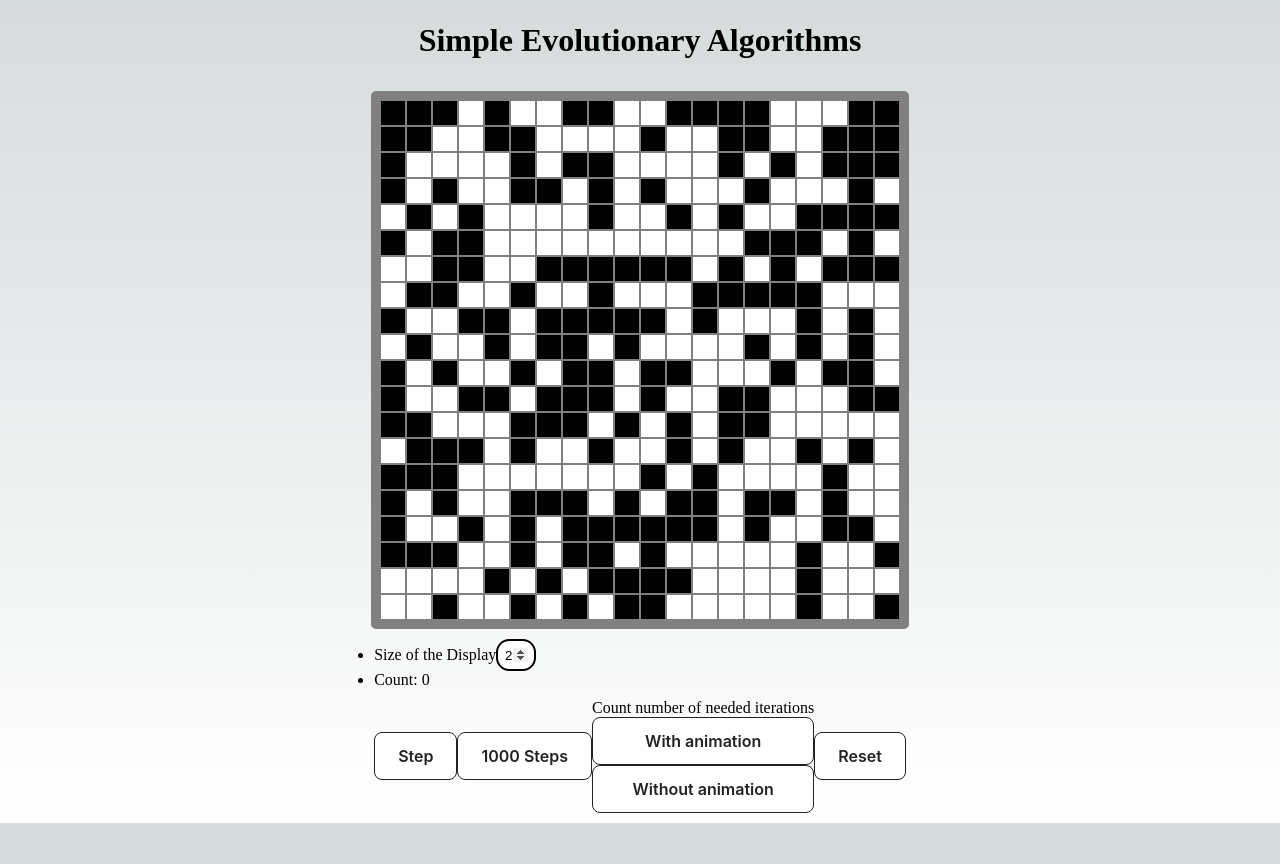
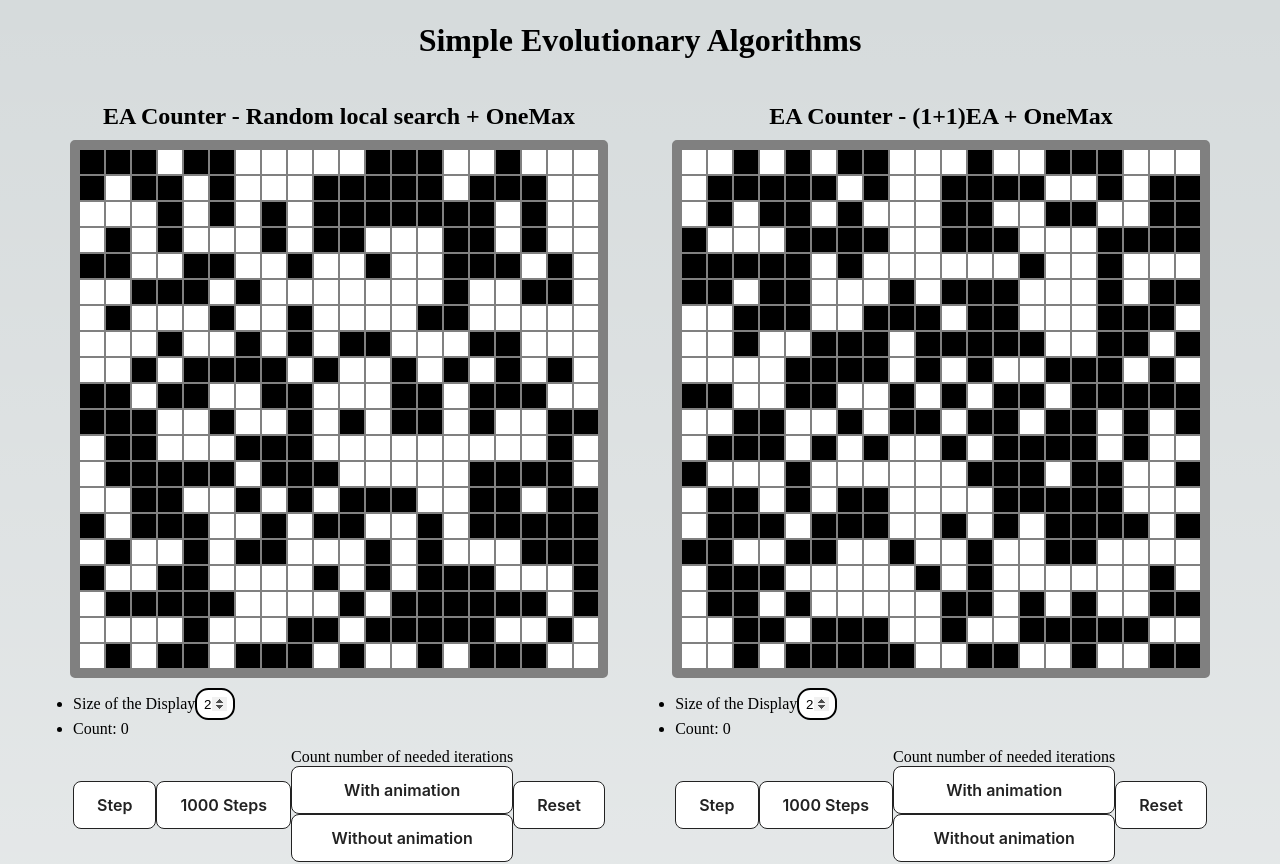
Before and after one commit to DanielC04/EA_visualizer, a React (Create React App) app: page / in a window 1280 px wide. Shown: the top 864 px of the page. Before the commit the page ends 823 px from the top, so only its background shows below. Built offline with nearby package versions, Linux system fonts and the light colour scheme.

Commit message:
implemented 1+1 EA and stuff

```diff
--- a/public/index.html
+++ b/public/index.html
@@ -24,7 +24,7 @@
       work correctly both with client-side routing and a non-root public URL.
       Learn how to configure a non-root public URL by running `npm run build`.
     -->
-    <title>React App</title>
+    <title>EA Visualizer</title>
   </head>
   <body>
     <noscript>You need to enable JavaScript to run this app.</noscript>
--- a/src/App.scss
+++ b/src/App.scss
@@ -6,3 +6,12 @@
     min-height: 100vh;
     width: 100vw;
 }
+
+.ea-counters{
+    display: flex;
+    // overflow-x: scroll;
+    align-items: center;
+    justify-content: center;
+    flex-wrap: wrap;
+    max-width: 100%;
+}
--- a/src/App.tsx
+++ b/src/App.tsx
@@ -1,13 +1,20 @@
 import './index';
 import './App.scss'
 import EACounter from './components/EACounter';
+import { leadingOnes, needle, oneMax, oneOneEAStep, randomLocalSearchStep } from './logic/Simple_EA';
 
 
 function App() {
   return (
     <main className="main-page">
       <h1>Simple Evolutionary Algorithms</h1>
-      <EACounter />
+      <div className='ea-counters'>
+        <EACounter optimizationAlgo={randomLocalSearchStep} testFunction={oneMax} algoName="Random local search + OneMax"/>
+        <EACounter optimizationAlgo={oneOneEAStep} testFunction={oneMax} algoName="(1+1)EA + OneMax"/>
+        <EACounter optimizationAlgo={randomLocalSearchStep} testFunction={leadingOnes} algoName="Random local search + Leading Ones" />
+        <EACounter optimizationAlgo={oneOneEAStep} testFunction={leadingOnes} algoName="(1+1)EA + Leading Ones" />
+        <EACounter optimizationAlgo={oneOneEAStep} testFunction={needle} algoName='Needle'/>
+      </div>
     </main>
   );
 
--- a/src/components/Display.tsx
+++ b/src/components/Display.tsx
@@ -1,7 +1,7 @@
 import './Display.scss'
 import Pixel from './Pixel';
 
-export default function Display(props: {value: string, displayWidth: number}) {
+export default function Display(props: {value: Array<number>, displayWidth: number}) {
   const individuum = props.value;
   const displayWidth = props.displayWidth;
 
@@ -16,7 +16,7 @@ export default function Display(props: {value: string, displayWidth: number}) {
       <div className="display" style={styles}>
       {
         [...Array(individuum.length)].map((_, i) =>
-          <Pixel key={i} value={individuum.charAt(i)} />
+          <Pixel key={i} value={individuum[i]} />
         )
       }
     </div>
--- a/src/components/EACounter.scss
+++ b/src/components/EACounter.scss
@@ -1,3 +1,11 @@
+.ea-counter{
+  margin: 2ex;
+  display: flex;
+  justify-content: center;
+  align-items: center;
+  flex-direction: column;
+  padding: 1ex;
+}
 .controls{
     margin: 10px 0px;
     display: flex;
--- a/src/components/EACounter.tsx
+++ b/src/components/EACounter.tsx
@@ -1,19 +1,19 @@
 import React, { useEffect, useState } from 'react'
-import { oneMax, randomLocalSearchStep } from '../logic/Simple_EA';
+import { OptimizationAlgo, TestFunction } from '../logic/Simple_EA';
 import Display from './Display';
 import { generateRandomIndividuum } from '../logic/helpers';
 import './EACounter.scss'
-import { flushSync } from 'react-dom';
 
 const clamp = (min: number, val: number, max: number) => Math.min(max, Math.max(min, val))
 const sleep = (ms: number) => new Promise((r) => setTimeout(r, ms));
 
-export default function EACounter() {
+export default function EACounter(props: { optimizationAlgo: OptimizationAlgo, testFunction: TestFunction, algoName: string}) {
   const [displaySize, updateDisplaySize] = useState(20);
   const [individuum, updateIndividuum_raw] = useState(generateRandomIndividuum(displaySize * displaySize));
   const [count, updateCount] = useState(0);
   const [isWorking, setIsWorking] = useState(false);
-  const  updateIndividuum = (newIndividuum: string, counterIncrement=1) => {
+
+  const  updateIndividuum = (newIndividuum: Array<number>, counterIncrement=1) => {
     updateIndividuum_raw(newIndividuum);
     updateCount(count + counterIncrement);
   }
@@ -21,30 +21,37 @@ export default function EACounter() {
   // button functions
   const makeNSteps = (n=1000) => {
     let newIndividuum = individuum;
-    for (let i = 0; i < 1000; i ++) {
-        newIndividuum = randomLocalSearchStep(newIndividuum, oneMax);
+    for (let i = 0; i < n; i ++) {
+        newIndividuum = props.optimizationAlgo(newIndividuum, props.testFunction)[0];
     }
-    updateIndividuum(newIndividuum, 1000);
+    updateIndividuum(newIndividuum, n);
   }
   const reset = () => {
     updateIndividuum(generateRandomIndividuum(displaySize * displaySize))
     updateCount(0);
   }
-  const countSteps = async (isAnimated=true, delay=0.1) => {
-    const testFunction = oneMax;
+  const countSteps = async (isAnimated=true, delay=1) => {
+    const testFunction = props.testFunction;
     setIsWorking(true);
     // as long as maximum of oneMax isn't reached
     // - TODO what is the maximum of other functions?
     //  -> kind of harder to tell
     //  -> maybe stop when no more improvement can be noticed for N steps
     let stepsNeeded = count;
+    let oldIndividuum;
     let newIndividuum = individuum;
+    let didChangeIndividuum;
     while(testFunction(newIndividuum) < individuum.length) {
-        newIndividuum = randomLocalSearchStep(newIndividuum, testFunction);
-        if (isAnimated && (newIndividuum !== individuum)){
+        oldIndividuum = newIndividuum;
+        [newIndividuum, didChangeIndividuum] = props.optimizationAlgo(oldIndividuum, testFunction);
+        if (isAnimated && didChangeIndividuum){
             updateCount(stepsNeeded);
             updateIndividuum_raw(newIndividuum);
             await sleep(delay);
+        }
+        if (stepsNeeded % 50000 === 0){
+          updateCount(stepsNeeded);
+          await sleep(.01);
         }
         stepsNeeded ++;
     }
@@ -60,28 +67,32 @@ export default function EACounter() {
   }, [displaySize])
 
   return (
-    <>
+    <div className='ea-counter'>
+      <h2>EA Counter - {props.algoName}</h2>
       <Display  value={individuum} displayWidth={displaySize} />
       <ul className='info-display'>
         <li>
             <label htmlFor="display-size">Size of the Display</label>
             <input type="number" name="display-size" id="display-size" value={displaySize} onChange={(e) => {
-                updateDisplaySize(clamp(1, Number.parseInt(e.target.value), 150));
-                updateCount(0);
+                updateDisplaySize(clamp(2, Number.parseInt(e.target.value), 100) ?? 2);
+                // updateCount(0);
             }}/>
         </li>
         <li>Count: {count}</li>
         <div className={`controls ${isWorking ? 'greyed-out': ''}`}>
-            <button onClick={() => !isWorking && updateIndividuum(randomLocalSearchStep(individuum, oneMax))}>Step</button>
+            <button onClick={() => !isWorking && makeNSteps(1)}>Step</button>
             <button onClick={() => !isWorking && makeNSteps(1000)}>1000 Steps</button>
-            <div className='animation-button-box'>
-                <span>Count number of needed iterations</span>
-                <button onClick={() => !isWorking && countSteps(true)}>With animation</button>
-                <button onClick={() => !isWorking && countSteps(false)}>Without animation</button>
-            </div>
+            {
+              props.algoName !== "Needle" &&
+              <div className='animation-button-box'>
+                  <span>Count number of needed iterations</span>
+                  <button onClick={() => !isWorking && countSteps(true)}>With animation</button>
+                  <button onClick={() => !isWorking && countSteps(false)}>Without animation</button>
+              </div>
+            }
             <button onClick={() => !isWorking && reset()}>Reset</button>
         </div>
       </ul>
-    </>
+    </div>
   )
 }
--- a/src/components/Pixel.tsx
+++ b/src/components/Pixel.tsx
@@ -1,8 +1,8 @@
 import React from 'react'
 
-export default function Pixel(props: {value: string}) {
-  const color = props.value === "0" ? "white" : "black";
+export default function Pixel(props: {value: number}) {
+  const greyTone = props.value * 255;
   return (
-    <div className={`pixel ${color}`}></div>
+    <div className='pixel' style={{ backgroundColor: `rgb(${greyTone}, ${greyTone}, ${greyTone})` }}></div>
   )
 }
--- a/src/logic/Simple_EA.ts
+++ b/src/logic/Simple_EA.ts
@@ -1,33 +1,72 @@
-import { flipBit, generateRandomIndividuum } from "./helpers";
+import { flipBit, flipBitAt, generateRandomIndividuum } from "./helpers";
 
-type TestFunction = (individuum: string) => number;
 
-export const oneMax = (individuum: string, aimedString: undefined|string=undefined) => {
-    // TODO implement cache!!!
+// ---------------------------------------
+// ----------Test-functions---------------
+// ---------------------------------------
+export type TestFunction = (individuum: Array<number>) => number;
+
+export const oneMax = (individuum: Array<number>) => {
+    return linearFunctions(individuum);
+}
+
+// TODO: cache stuff!!!
+export const linearFunctions = (individuum: Array<number>, weights: undefined|Array<number>=undefined) => {
+    // in case no weights are given we'll use just 1 weights (but with defined seed!!!)
+    // we effectively then implement oneMax
     let fitness = 0;
-    for (let i = 0; i < individuum.length; i ++){
-        if (aimedString && aimedString.length > i && individuum[i] === aimedString[i]) fitness++;
-        else if (!aimedString && individuum[i] === "1") fitness++;
+    for (let i = 0; i < individuum.length; i++) {
+        if (!weights) fitness += individuum[i];
+        else fitness += individuum[i] * weights[i];
     }
     return fitness;
 }
+
+export const leadingOnes = (individuum: Array<number>) => {
+    const res = individuum.findIndex(val => val === 0);
+    // there's no more 0 -> best case; all leading ones
+    if (res == -1) return individuum.length;
+    return res;
+}
+
+export const needle = (individuum: Array<number>) => {
+    for (let i = 0; i < individuum.length; i ++){
+        if (individuum[i] !== 1) return 0;
+    }
+    return 1;
+}
+
+// ---------------------------------------
+// -------------Algo-stuff----------------
+// ---------------------------------------
+export type OptimizationAlgo = (individuum: Array<number>, testFunction: TestFunction) => [Array<number>, boolean]
 
 export const randomLocalSearch = (testFunction: TestFunction, length: number = 9, maxNumberOfSteps=100) => {
     let individuum = generateRandomIndividuum(length);
     let steps = 0;
     while (true){
-        individuum = randomLocalSearchStep(individuum, testFunction);
+        individuum = randomLocalSearchStep(individuum, testFunction)[0];
         steps++;
         if (steps > maxNumberOfSteps) break;
     }
 }
 
-export const randomLocalSearchStep = (individuum: string, testFunction: TestFunction) => {
+export const randomLocalSearchStep = (individuum: Array<number>, testFunction: TestFunction): [Array<number>, boolean] => {
     const indexToFlipAt = Math.floor(Math.random() * individuum.length);
-    const flippedBit = flipBit(individuum.charAt(indexToFlipAt));
-    const newString = individuum.substring(0, indexToFlipAt) + flippedBit + individuum.substring(indexToFlipAt + 1);
-    const fitness = testFunction(newString);
+    const flippedBit = flipBit(individuum[indexToFlipAt]);
     const oldFitness = testFunction(individuum);
-    if (fitness > oldFitness) return newString;
-    return individuum;
+    individuum[indexToFlipAt] = flippedBit;
+    const fitness = testFunction(individuum);
+    const hasImprovedFitness = oldFitness <= fitness;
+    if (!hasImprovedFitness) flipBitAt(individuum, indexToFlipAt);
+    return [individuum, hasImprovedFitness];
 }
+
+export const oneOneEAStep = (individuum: Array<number>, testFunction: TestFunction): [Array<number>, boolean] => {
+    const before = [...individuum];
+    for (let i = 0; i < individuum.length; i ++) {
+        if (Math.random() < (1.0 / individuum.length)) flipBitAt(individuum, i);
+    }
+    if (testFunction(individuum) > testFunction(before)) return [individuum, true];
+    return [before, false];
+}
--- a/src/logic/helpers.ts
+++ b/src/logic/helpers.ts
@@ -1,4 +1,4 @@
-export const difference = (a: string, b: string) => {
+export const difference = (a: Array<number>, b: Array<number>) => {
     let diff = 0;
     for (let i = 0; i < Math.min(a.length, b.length); i ++){
         if (a[i] === b[i]) diff ++;
@@ -6,13 +6,19 @@ export const difference = (a: string, b: string) => {
     return diff;
 }
 
-export const generateRandomIndividuum = (length: number) => {
-    let res = ""
+export const generateRandomIndividuum = (length: number, binary=true) => {
+    let res = [];
     for (let i = 0; i < length; i ++){
-        if (Math.random() < 0.5) res += "0";
-        else res += "1";
+        if (binary){
+            if (Math.random() < 0.5) res.push(0);
+            else res.push(1);
+        } else {
+            res.push(Math.random())
+        }
     }
     return res;
 }
 
-export const flipBit = (bit: string) => bit === "0" ? "1": "0";
+export const flipBit = (bit: number) => bit === 0 ? 1: 0;
+
+export const flipBitAt = (individuum: Array<number>, index: number) => individuum[index] = flipBit(individuum[index]);
```
Also changed, not shown: dc-logo.svg (added).
